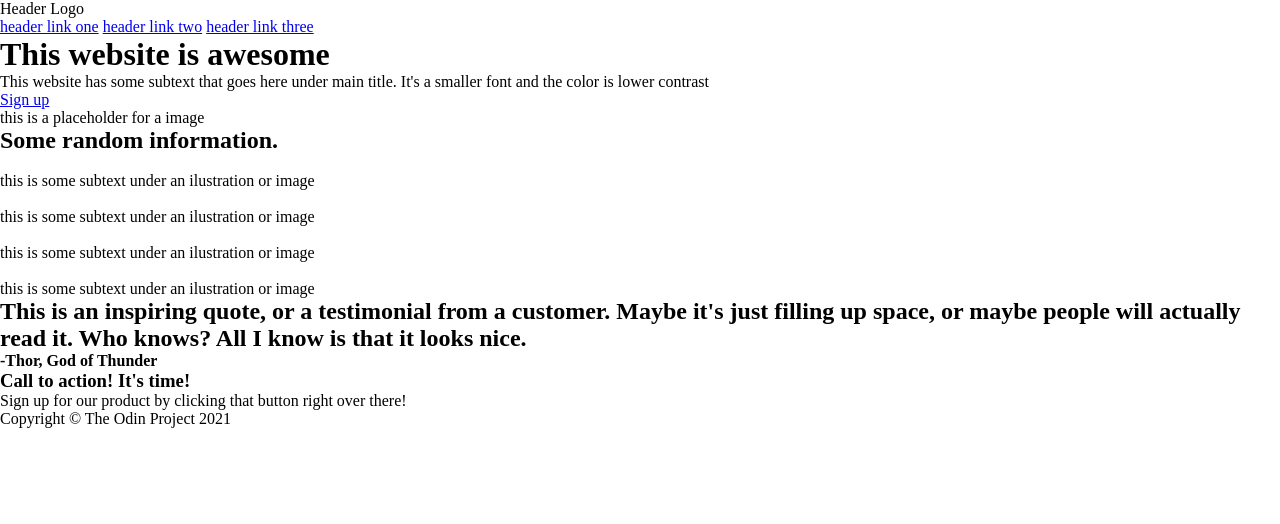
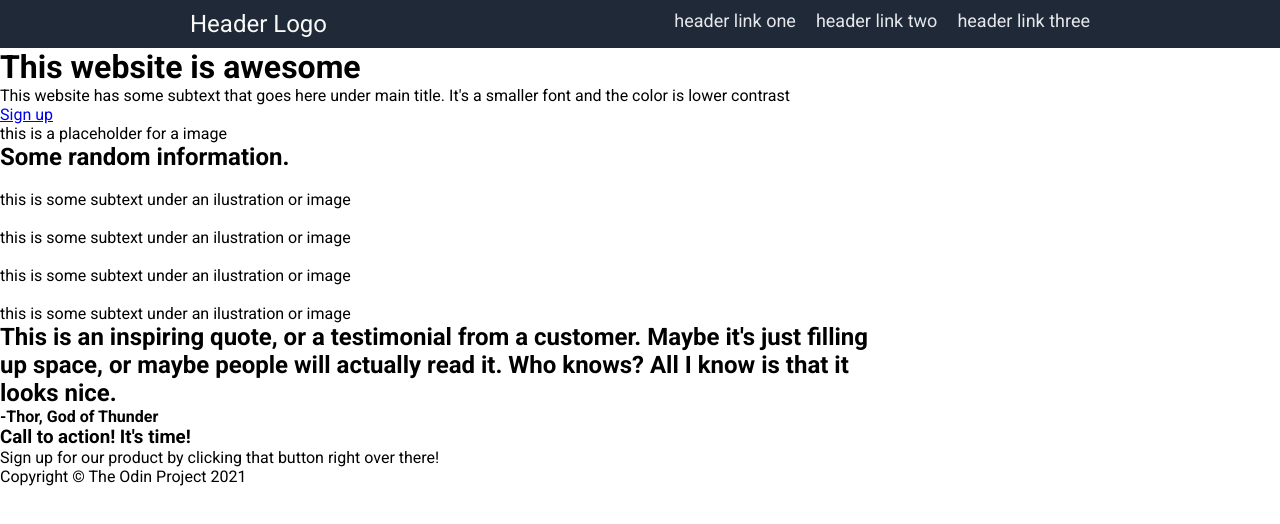
Before and after one commit to Gab-off/Project-Landing-page, a plain HTML site: page index.html in a window 1280 px wide. Drawn offline with Linux system fonts and the light colour scheme.

Commit message:
Finished the header css

```diff
--- a/styles/styles.css
+++ b/styles/styles.css
@@ -1,5 +1,44 @@
-* {
+@import url('https://fonts.googleapis.com/css2?family=Roboto:ital,wght@0,100;0,300;0,400;0,500;0,700;0,900;1,100;1,300;1,400;1,500;1,700;1,900&display=swap');
+
+*{
   margin: 0;
   padding: 0;
   box-sizing: border-box;
 }
+
+body {
+    font-family: Roboto;
+}
+
+/* Delimitando o container das estruturas */
+.container {
+    width: 900px;
+}
+
+.header-container {
+    background-color: #1f2937;
+    display: flex;
+    justify-content: center;
+    padding: 10px 0;
+}
+
+.header-container .container {
+    display: flex;
+    justify-content: space-between;
+}
+
+.header-container .header-logo {
+    font-size: 24px;
+    color: #f9faf8;
+}
+
+.header-container nav {
+    display: flex;
+    gap: 20px;
+}
+
+.header-container nav a {
+    text-decoration: none;
+    color: #e5e7eb;
+    font-size: 18px;
+}
```
